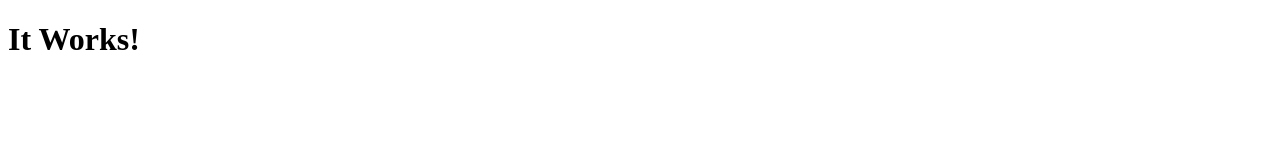
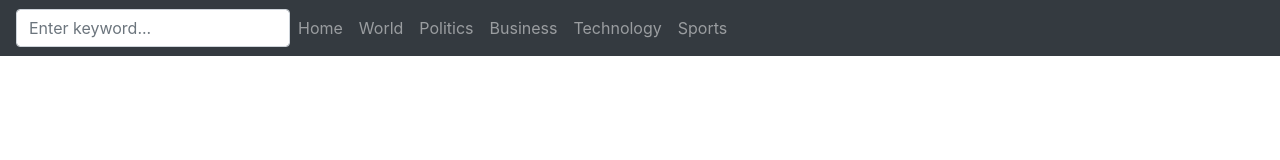
Before and after one commit to patrick-assaf/react-news-app, a React app: page / in a window 1280 px wide. Built offline with nearby package versions, Linux system fonts and the light colour scheme.

Commit message:
Add the navigation bar component

```diff
--- a/package.json
+++ b/package.json
@@ -7,8 +7,10 @@
         "@testing-library/react": "^9.5.0",
         "@testing-library/user-event": "^7.2.1",
         "axios": "^0.19.2",
+        "bootstrap": "^4.4.1",
         "express": "^4.17.1",
         "react": "^16.13.0",
+        "react-bootstrap": "^1.0.0",
         "react-dom": "^16.13.0",
         "react-scripts": "3.4.0"
     },
--- a/public/index.html
+++ b/public/index.html
@@ -7,6 +7,12 @@
       name="description"
       content="Web site created using create-react-app"
     />
+    <link
+      rel="stylesheet"
+      href="https://maxcdn.bootstrapcdn.com/bootstrap/4.4.1/css/bootstrap.min.css"
+      integrity="sha384-Vkoo8x4CGsO3+Hhxv8T/Q5PaXtkKtu6ug5TOeNV6gBiFeWPGFN9MuhOf23Q9Ifjh"
+      crossorigin="anonymous"
+    />
     <title>React News App</title>
   </head>
   <body>
--- a/src/index.js
+++ b/src/index.js
@@ -1,11 +1,34 @@
 import React from 'react';
 import ReactDOM from 'react-dom';
+import Navbar from 'react-bootstrap/Navbar';
+import Nav from 'react-bootstrap/Nav';
+import Form from 'react-bootstrap/Form';
+import FormControl from 'react-bootstrap/FormControl';
+import 'bootstrap/dist/css/bootstrap.min.css';
 import './index.css';
 
-const HelloWorld = props => (
-    <h1>It Works!</h1>
+const NavigationBar = props => (
+    <>
+    <Navbar bg="dark" variant="dark">
+        <Form inline>
+            <FormControl type="text" placeholder="Enter keyword..." className="search-text-box" />
+        </Form>
+        <Nav className="mr-auto">
+        <Nav.Link href="#home">Home</Nav.Link>
+        <Nav.Link href="#world">World</Nav.Link>
+        <Nav.Link href="#politics">Politics</Nav.Link>
+        <Nav.Link href="#business">Business</Nav.Link>
+        <Nav.Link href="#technology">Technology</Nav.Link>
+        <Nav.Link href="#sports">Sports</Nav.Link>
+        </Nav>
+    </Navbar>
+    </>
+);
+
+const ArticleCard = props => (
+    <></>
 );
 
 ReactDOM.render(
-    <HelloWorld />, document.getElementById('root')
+    <NavigationBar />, document.getElementById('root')
 );
```
Also changed, not shown: src/server.js (added), 1 other file.
